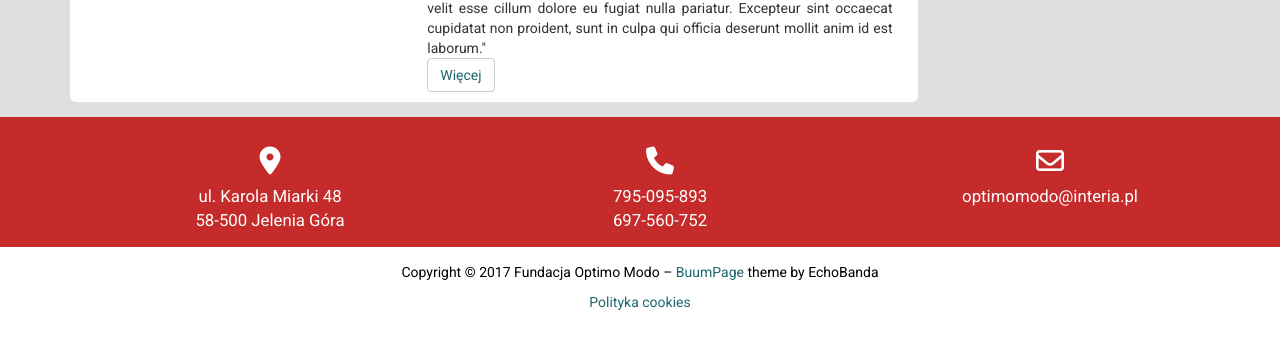
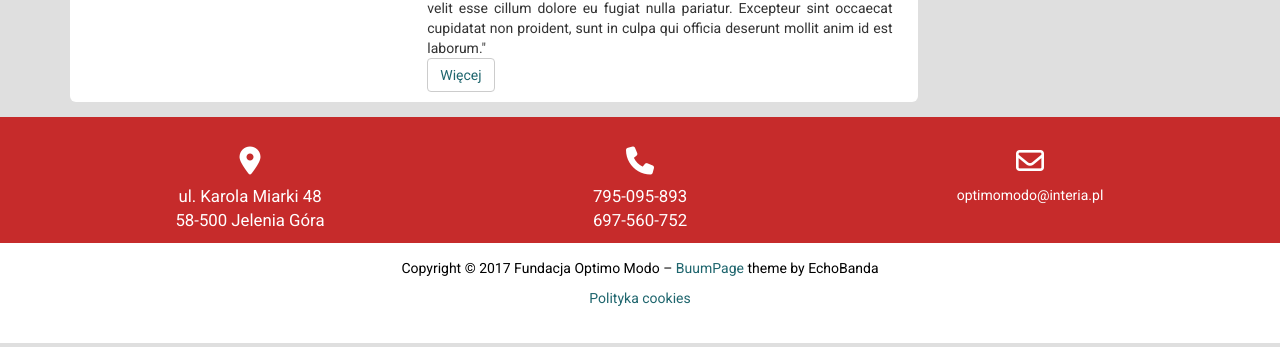
Before and after one commit to echobanda/fom, a plain HTML site: page index.html in a window 1280 px wide. Shown: the part 1287-1634 px from the top of the page. Drawn offline with nearby package versions, Linux system fonts and the light colour scheme; a web font is replaced by a local one.

Commit message:
complete RWD

```diff
--- a/css/style.css
+++ b/css/style.css
@@ -116,32 +116,33 @@ padding-right: 0;
   color: #fff;
   background-color: transparent;
 }
-.container-footer {
+.footer-above {
   background-color: #c62b2b;
   color: white;
-  height: 130px;
+  /*height: 130px;*/
   text-align: center;
   width: 100%;
   font-family: 'Roboto', sans-serif;
   padding-top: 5px;
+  padding-bottom: 10px;
 }
-.container-footer li {
+.footer-above li {
   list-style: none;
   font-size: 1.2em;
 }
 
-.container-footer i {
+.footer-above i {
   margin: 10px 0 10px 0;
 }
-.container-footer a:link, a:visited, a:hover {
+.footer-above a:link, a:visited, a:hover {
   text-decoration: none;
   color: white;
 }
-.legal a:link, a:visited, a:hover {
+.footer-below a:link, a:visited, a:hover {
   text-decoration: none;
   color: #1e656d;
 }
-.legal {
+.footer-below {
   background-color: white;
   color: black;
   height: 100px;
@@ -168,6 +169,7 @@ footer {
   display: block;
   text-decoration: none;
   display: none;
+
 }
 .return-to-top i {
   color: #fff;
--- a/index.html
+++ b/index.html
@@ -66,9 +66,11 @@
             <div class="row bg-white">
               <div class="col-md-6">
                 "Lorem ipsum dolor sit amet, consectetur adipiscing elit, sed do eiusmod tempor incididunt ut labore et dolore magna aliqua. Ut enim ad minim veniam, quis nostrud exercitation ullamco laboris nisi ut aliquip ex ea commodo consequat. Duis aute irure dolor
-                in reprehenderit in voluptate velit esse cillum dolore eu fugiat nulla pariatur. Excepteur sint occaecat cupidatat non proident, sunt in culpa qui officia deserunt mollit anim id est laborum."
-              "Lorem ipsum dolor sit amet, consectetur adipiscing elit, sed do eiusmod tempor incididunt ut labore et dolore magna aliqua. Ut enim ad minim veniam, quis nostrud exercitation ullamco laboris nisi ut aliquip ex ea commodo consequat. Duis aute irure dolor in reprehenderit in voluptate velit esse cillum dolore eu fugiat nulla pariatur. Excepteur sint occaecat cupidatat non proident, sunt in culpa qui officia deserunt mollit anim id est laborum."
-            "Lorem ipsum dolor sit amet, consectetur adipiscing elit, sed do eiusmod tempor incididunt ut labore et dolore magna aliqua. Ut enim ad minim veniam, quis nostrud exercitation ullamco laboris nisi ut aliquip ex ea commodo consequat. Duis aute irure dolor in reprehenderit in voluptate velit esse cillum dolore eu fugiat nulla pariatur. Excepteur sint occaecat cupidatat non proident, sunt in culpa qui officia deserunt mollit anim id est laborum."</div>
+                in reprehenderit in voluptate velit esse cillum dolore eu fugiat nulla pariatur. Excepteur sint occaecat cupidatat non proident, sunt in culpa qui officia deserunt mollit anim id est laborum." "Lorem ipsum dolor sit amet, consectetur adipiscing
+                elit, sed do eiusmod tempor incididunt ut labore et dolore magna aliqua. Ut enim ad minim veniam, quis nostrud exercitation ullamco laboris nisi ut aliquip ex ea commodo consequat. Duis aute irure dolor in reprehenderit in voluptate velit
+                esse cillum dolore eu fugiat nulla pariatur. Excepteur sint occaecat cupidatat non proident, sunt in culpa qui officia deserunt mollit anim id est laborum." "Lorem ipsum dolor sit amet, consectetur adipiscing elit, sed do eiusmod tempor
+                incididunt ut labore et dolore magna aliqua. Ut enim ad minim veniam, quis nostrud exercitation ullamco laboris nisi ut aliquip ex ea commodo consequat. Duis aute irure dolor in reprehenderit in voluptate velit esse cillum dolore eu fugiat
+                nulla pariatur. Excepteur sint occaecat cupidatat non proident, sunt in culpa qui officia deserunt mollit anim id est laborum."</div>
               <div class="col-md-5 col-md-offset-1">
                 <img src="./img/slider.jpg" />
               </div>
@@ -143,40 +145,36 @@
       </div>
     </div>
   </div>
-  <!-- footer -->
-  <div class=" container-footer">
+  <!-- Footer -->
+  <footer class="text-center">
+    <div class="footer-above">
       <div class="container">
         <div class="row">
           <div class="col-md-4">
-          <ul>
             <i class="fa fa-map-marker fa-2x" aria-hidden="true"></i>
             <li>ul. Karola Miarki 48</li>
             <li>58-500 Jelenia Góra</li>
-          </ul>
           </div>
           <div class="col-md-4">
-          <ul>
             <i class="fa fa-phone fa-2x" aria-hidden="true"></i>
             <li>795-095-893</li>
             <li>697-560-752</li>
-          </ul>
           </div>
           <div class="col-md-4">
-          <ul>
             <i class="fa fa-envelope-o fa-2x" aria-hidden="true"></i>
-            <li><a href="mailto:optimomodo@interia.pl?subject=feedback">optimomodo@interia.pl</a></li>
-          </ul>
+            <p><a href="mailto:optimomodo@interia.pl?subject=feedback">optimomodo@interia.pl</a></p>
           </div>
         </div>
       </div>
     </div>
-  <footer>
-    <div class="container legal">
+    <div class="footer-below">
       <div class="container">
         <div class="row">
+          <div class="col-lg-12">
             <p> Copyright &copy; 2017 Fundacja Optimo Modo <span class="sep"> &ndash; </span>
               <a href="https://www.echobanda.pl">BuumPage</a> theme by EchoBanda </p>
             <a href="cookies.html">Polityka cookies</a>
+          </div>
         </div>
       </div>
     </div>
```
Lines whose indentation alone changed are shown as unchanged.
